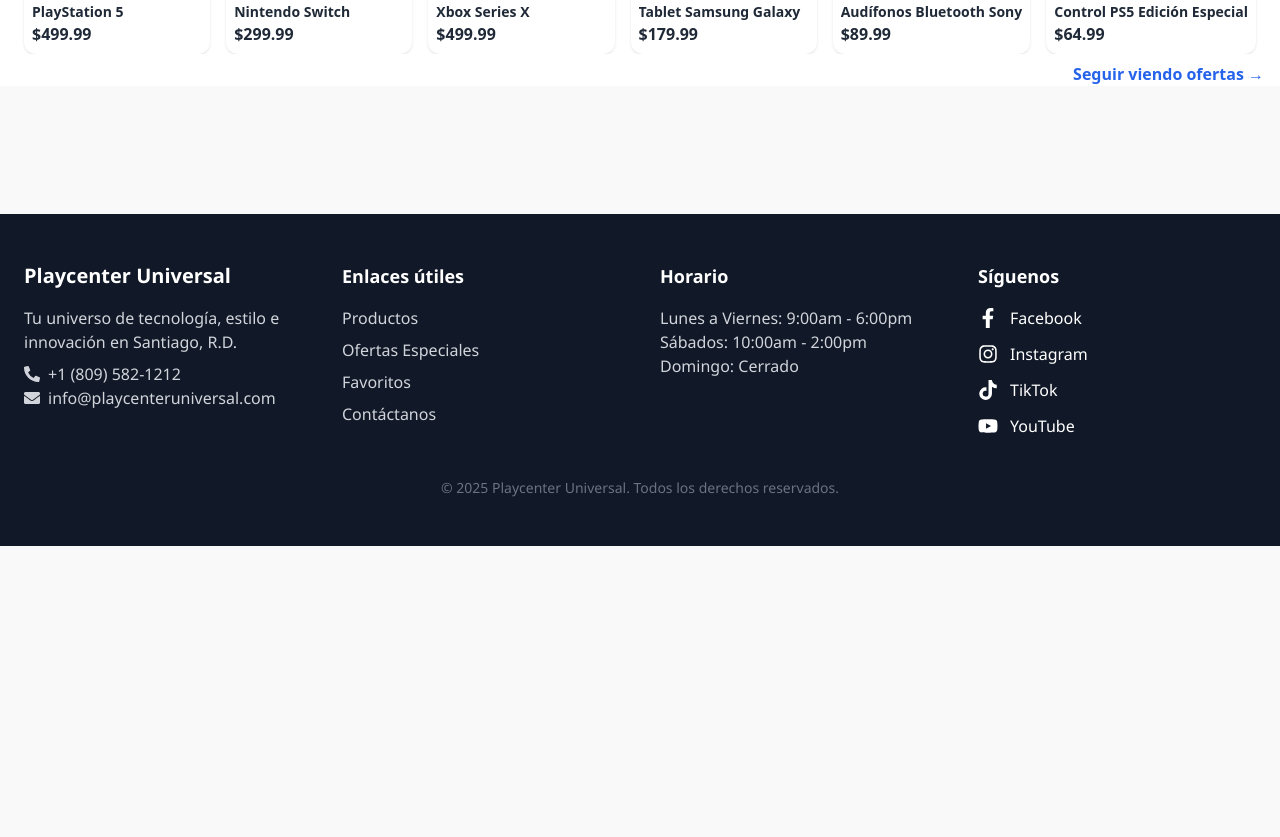
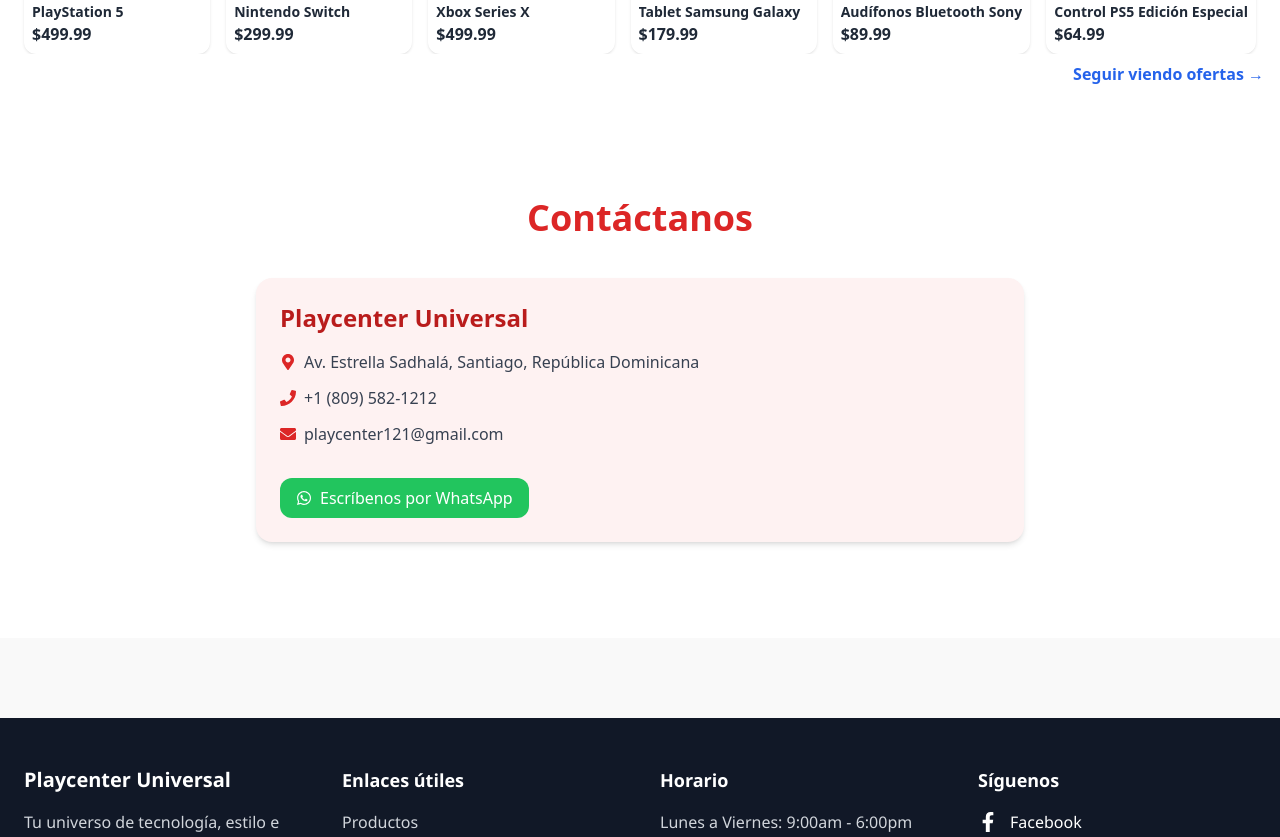
Before and after one commit to Arisleidy07/Playcenter-Universal, a React (Vite) app: page / in a window 1280 px wide. Shown: the part 1920-2757 px from the top of the page. Before the commit the page ends 2466 px from the top, so only its background shows below. Built offline with nearby package versions, Linux system fonts and the light colour scheme.

Commit message:
Agrega sección de contacto a la página de inicio

```diff
--- a/src/pages/Inicio.jsx
+++ b/src/pages/Inicio.jsx
@@ -3,6 +3,7 @@ import { Link } from "react-router-dom";
 import SliderAnuncios from "../components/SliderAnuncios";
 import SliderProductos from "../components/SliderProductos";
 import productosAll from "../data/productosAll";
+import { FaPhone, FaMapMarkerAlt, FaEnvelope, FaWhatsapp } from "react-icons/fa";
 
 // Aplanar todos los productos de todas las categorías para tener un arreglo plano
 const productosTodos = productosAll.flatMap(categoria => categoria.productos);
@@ -113,6 +114,42 @@ function Inicio() {
           </Link>
         </div>
       </section>
+
+      {/* Contacto directo */}
+      <section className="pt-16 px-4 sm:px-8 lg:px-24 pb-24 bg-white text-gray-800 animate-fade-in-up">
+        <h2 className="text-3xl sm:text-4xl font-bold text-center mb-10 text-red-600">
+          Contáctanos
+        </h2>
+
+        <div className="max-w-3xl mx-auto bg-red-50 p-6 rounded-2xl shadow-md">
+          <h3 className="text-2xl font-semibold mb-4 text-red-700">Playcenter Universal</h3>
+
+          <p className="flex items-center mb-3 text-gray-700">
+            <FaMapMarkerAlt className="mr-2 text-red-600" />
+            Av. Estrella Sadhalá, Santiago, República Dominicana
+          </p>
+
+          <p className="flex items-center mb-3 text-gray-700">
+            <FaPhone className="mr-2 text-red-600" />
+            +1 (809) 582-1212
+          </p>
+
+          <p className="flex items-center mb-3 text-gray-700">
+            <FaEnvelope className="mr-2 text-red-600" />
+            playcenter121@gmail.com
+          </p>
+
+          <a
+            href="https://wa.me/18095821212"
+            target="_blank"
+            rel="noopener noreferrer"
+            className="inline-flex items-center mt-5 bg-green-500 text-white px-4 py-2 rounded-xl hover:bg-green-600 transition"
+          >
+            <FaWhatsapp className="mr-2" />
+            Escríbenos por WhatsApp
+          </a>
+        </div>
+      </section>
     </div>
   );
 }
```
